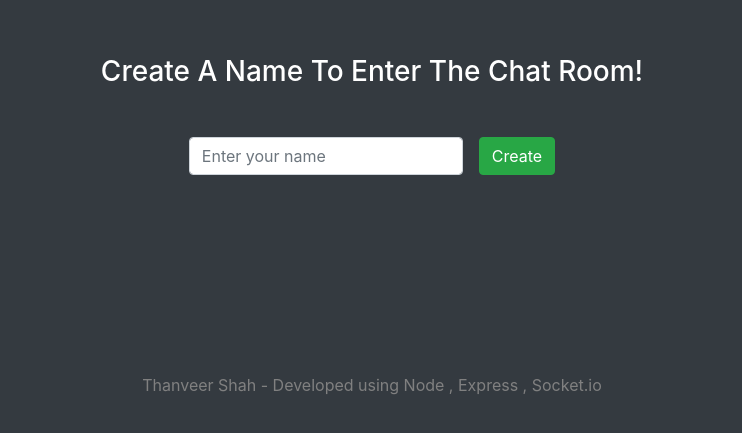
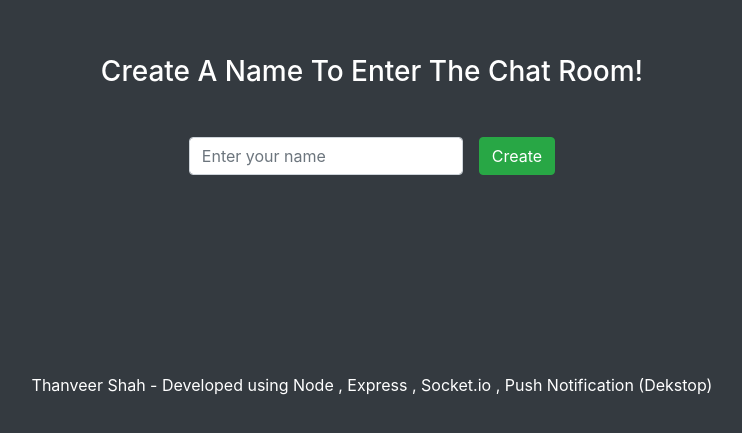
Before and after one commit to thanveershah/chat-app, a website: page chat.html in a window 1280 px wide. Shown: the part 127-560 px from the top of the page, without its empty margins (268-1010 px from the left). Drawn offline with nearby package versions, Linux system fonts and the light colour scheme; no server answers.

Commit message:
Edited Titles

```diff
--- a/chat.html
+++ b/chat.html
@@ -61,8 +61,9 @@
     </div>
 
     <footer class="text-center">
-      <p style="color:grey" >
-        Thanveer Shah - Developed using Node , Express , Socket.io
+      <p style="color:white">
+        Thanveer Shah - Developed using Node , Express , Socket.io , Push
+        Notification (Dekstop)
       </p>
     </footer>
     <script src="https://cdnjs.cloudflare.com/ajax/libs/push.js/1.0.5/push.js"></script>
@@ -144,7 +145,7 @@
       socket.on("userSet", data => {
         user = data.username;
         document.body.innerHTML =
-          ' <div class="container-fluid"> <div class="row test-row"> <div class="col-12"> <h5 style="color:white;" class="mb-3 pt-4">Invite your friends for a group chat by sending them the link!</h5> <div class="d-flex ground"> <div class="form-group"> <input type="text" id="message" class="form-control inputText" /> </div> <div class="form-group"> <button type="button" name="button" onclick="sendMessage()" class="btn btn-primary ml-2" > Send </button> </div> </div> <p id="namePerson" style="color:silver"></p> <div id="message-container" style="color:white"></div> </div> </div> </div>';
+          ' <div class="container-fluid"> <div class="row test-row"> <div class="col-12"> <h6 style="color:white;" class="mb-3 pt-4">Invite your friends for a group chat by sending the link!</h6> <div class="d-flex ground"> <div class="form-group"> <input type="text" id="message" class="form-control inputText" /> </div> <div class="form-group"> <button type="button" name="button" onclick="sendMessage()" class="btn btn-primary ml-2" > Send </button> </div> </div> <p id="namePerson" style="color:silver"></p> <div id="message-container" style="color:white"></div> </div> </div> </div>';
       });
 
       const setUsername = () => {
@@ -198,7 +199,6 @@
       //   }
       // }
 
-
       // function notifyMe(user, message) {
       //   // Let's check if the browser supports notifications
       //   if (!("Notification" in window)) {
@@ -240,8 +240,6 @@
       //   // At last, if the user already denied any notification, and you
       //   // want to be respectful there is no need to bother them any more.
       // }
-
-
     </script>
   </body>
 </html>
```
